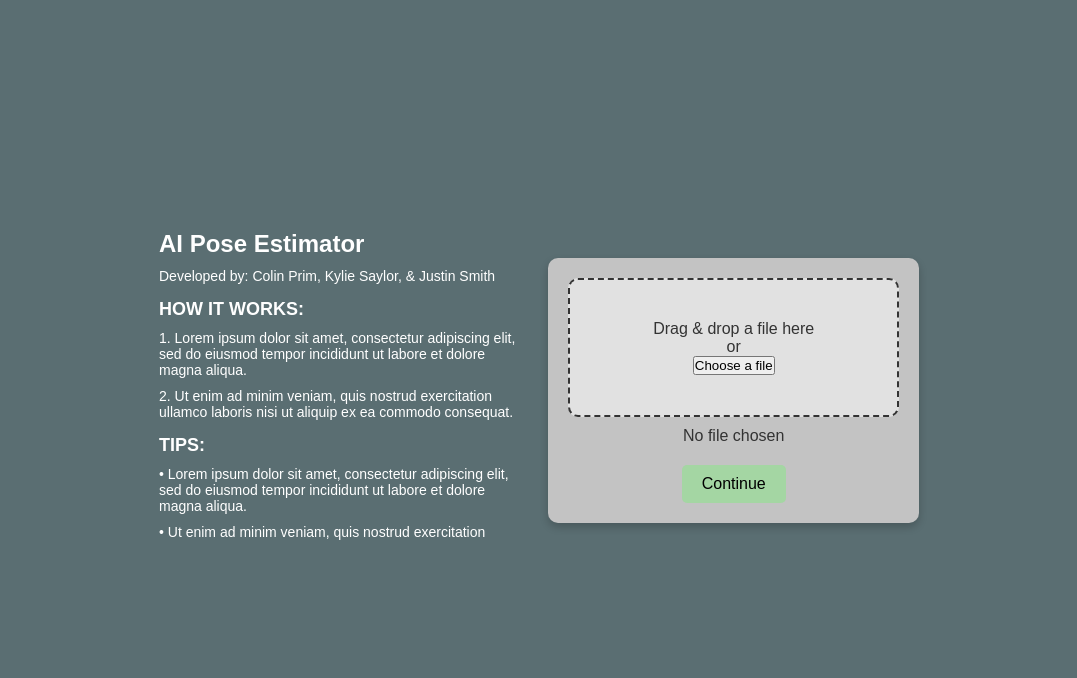
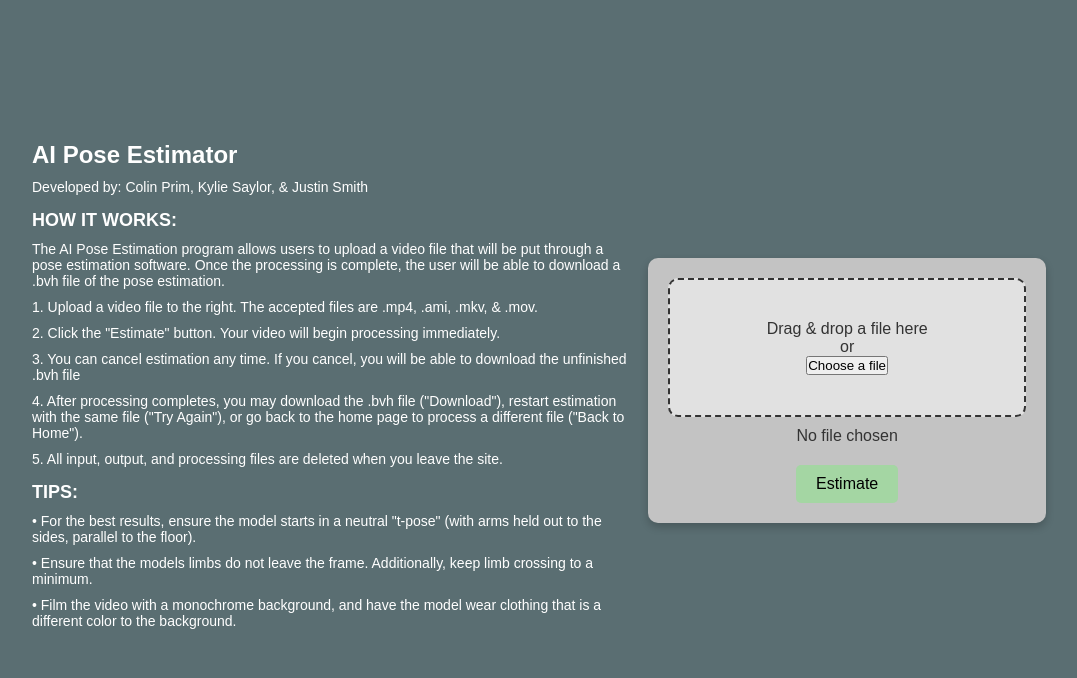
Before and after one commit to Colin-Prim/Senior-Design, a Flask app: page / in a window 1280 px wide. Shown: the top 678 px of the page, without its empty margins (101-1178 px from the left). Run offline with Flask 3, Linux system fonts and the light colour scheme.

Commit message:
User guide and some UI adjustments

```diff
--- a/templates/home.html
+++ b/templates/home.html
@@ -20,17 +20,17 @@
             font-family: Arial, sans-serif;
             color: white;
             padding: 20px;
-            margin: 0;
+            margin: 0 auto;
         }
 
         .container {
             display: flex;
+            justify-content: flex-start
             flex-direction: column;
             align-items: center;
             background-color: #5a6e72;
             padding: 20px;
-            width: 100%;
-            max-width: 800px;
+            width: 85%;
         }
 
         .left-panel, .right-panel {
@@ -39,6 +39,7 @@
         }
 
         .left-panel {
+            flex: 5;
             text-align: left;
         }
 
@@ -57,6 +58,7 @@
         }
 
         .right-panel {
+            flex: 3;
             background-color: #c3c3c3;
             border-radius: 10px;
             padding: 20px;
@@ -117,12 +119,24 @@
         <p>Developed by: Colin Prim, Kylie Saylor, & Justin Smith</p>
 
         <h2>HOW IT WORKS:</h2>
-        <p>1. Lorem ipsum dolor sit amet, consectetur adipiscing elit, sed do eiusmod tempor incididunt ut labore et dolore magna aliqua.</p>
-        <p>2. Ut enim ad minim veniam, quis nostrud exercitation ullamco laboris nisi ut aliquip ex ea commodo consequat.</p>
+        <p>The AI Pose Estimation program allows users to upload a video file that will be put through a pose
+            estimation software. Once the processing is complete, the user will be able to download a .bvh file of the
+            pose estimation. </p>
+        <p>1. Upload a video file to the right. The accepted files are .mp4, .ami, .mkv, & .mov.</p>
+        <p>2. Click the "Estimate" button. Your video will begin processing immediately.</p>
+        <p>3. You can cancel estimation any time. If you cancel, you will be able to download the unfinished .bvh file</p>
+        <p>4. After processing completes, you may download the .bvh file ("Download"),
+            restart estimation with the same file ("Try Again"),
+            or go back to the home page to process a different file ("Back to Home").</p>
+        <p>5. All input, output, and processing files are deleted when you leave the site.</p>
 
         <h2>TIPS:</h2>
-        <p>&#8226; Lorem ipsum dolor sit amet, consectetur adipiscing elit, sed do eiusmod tempor incididunt ut labore et dolore magna aliqua.</p>
-        <p>&#8226; Ut enim ad minim veniam, quis nostrud exercitation</p>
+        <p>&#8226; For the best results, ensure the model starts in a neutral "t-pose" (with arms held out to the
+            sides, parallel to the floor).</p>
+        <p>&#8226; Ensure that the models limbs do not leave the frame. Additionally, keep limb crossing to a
+            minimum.</p>
+        <p>&#8226; Film the video with a monochrome background, and have the model wear clothing that is a different
+            color to the background.</p>
     </div>
 
     <div class="right-panel">
@@ -135,7 +149,7 @@
             </div>
             <div class="file-name" id="file-name">No file chosen</div>
             <div class="button-container">
-                <button type="submit">Continue</button>
+                <button type="submit">Estimate</button>
             </div>
         </form>
         <p id="error-message" style="color: red; display: none;">Invalid file type. Only .mp4, .avi, .mov, and .mkv files are allowed.</p>
--- a/templates/view_and_download.html
+++ b/templates/view_and_download.html
@@ -19,6 +19,8 @@
         .frame-display {
             background-color: #ccc;
             width: 70%;
+            height: 70vh;
+            min-height: 60vh;
             max-height: 80vh;
             border-radius: 15px;
             display: flex;
```
Also changed, not shown: templates/processing.html (+9 -2 lines).
